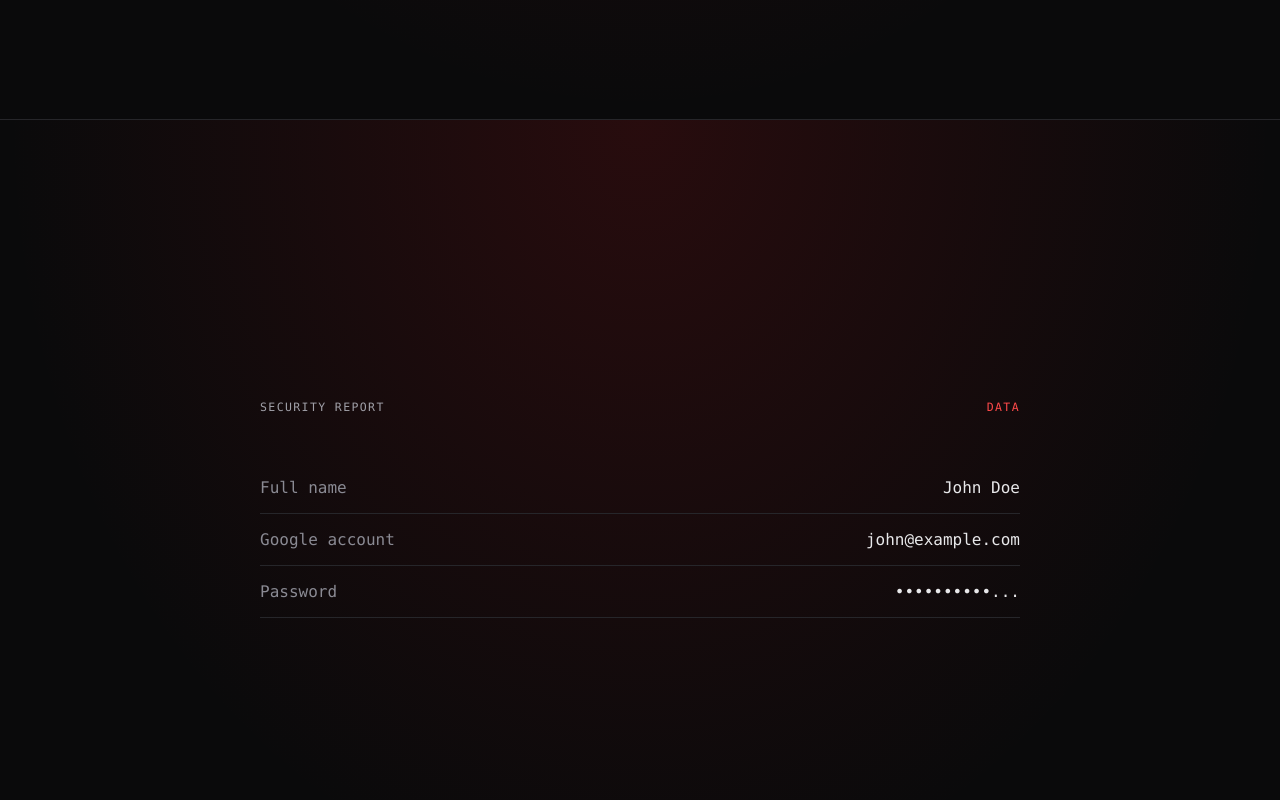
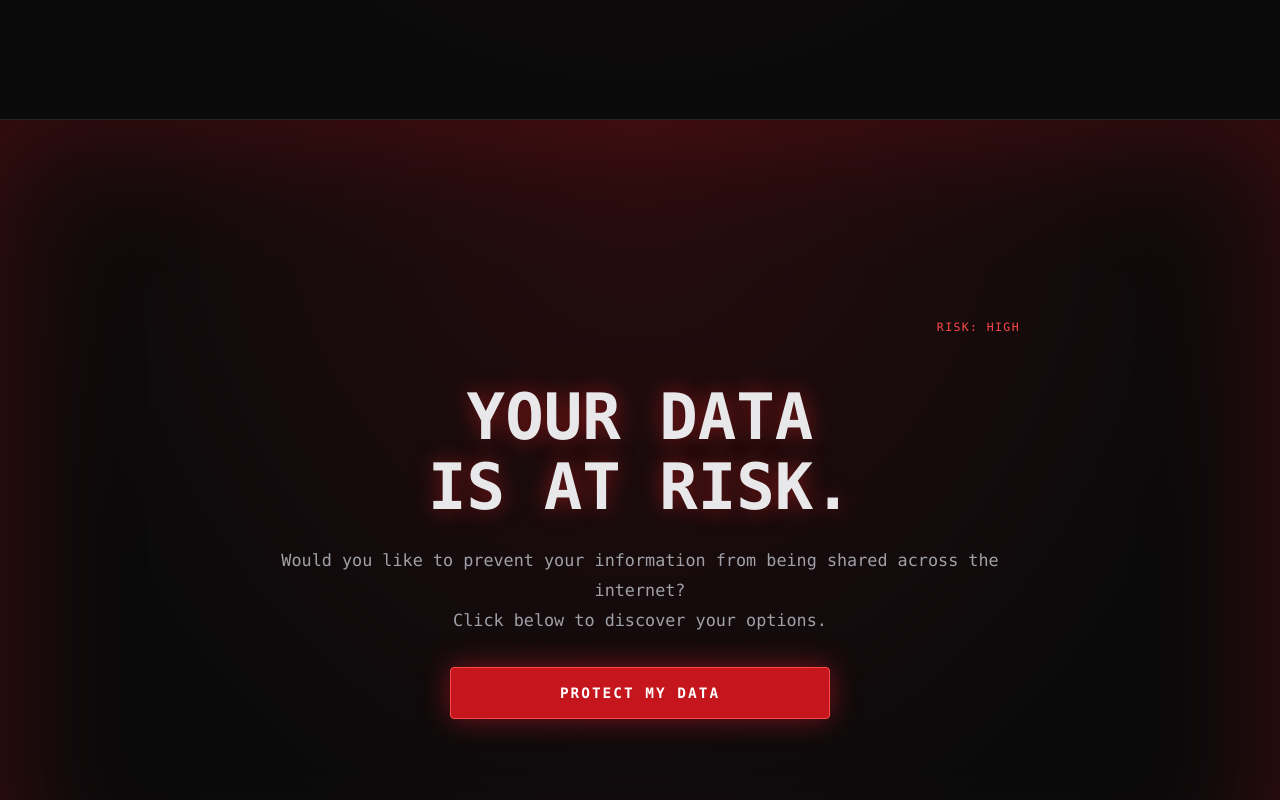
Before and after one commit to AnneKay17/phishing-awareness, a React (Vite) app: page / in a window 1280 px wide. Shown: the part 1480-2280 px from the top of the page. Built offline with nearby package versions, Linux system fonts and the light colour scheme.

Commit message:
Update project

```diff
--- a/src/App.jsx
+++ b/src/App.jsx
@@ -1,7 +1,7 @@
 import { useCallback, useRef, useState } from 'react';
 import LandingSection from './sections/LandingSection.jsx';
 import ScanSection from './sections/ScanSection.jsx';
-import AccountDetailsSection from './sections/AccountDetailsSection.jsx';
+//import AccountDetailsSection from './sections/AccountDetailsSection.jsx';
 import RansomSection from './sections/RansomSection.jsx';
 import RevealSection from './sections/RevealSection.jsx';
 import Confetti from './components/animations/Confetti.jsx';
@@ -50,7 +50,7 @@ export default function App() {
         <main>
           <LandingSection />
           <ScanSection onComplete={handleScanComplete} />
-          <AccountDetailsSection />
+
           <RansomSection onProtect={handleProtect} glitching={stage === 'glitch'} />
         </main>
       )}
```
